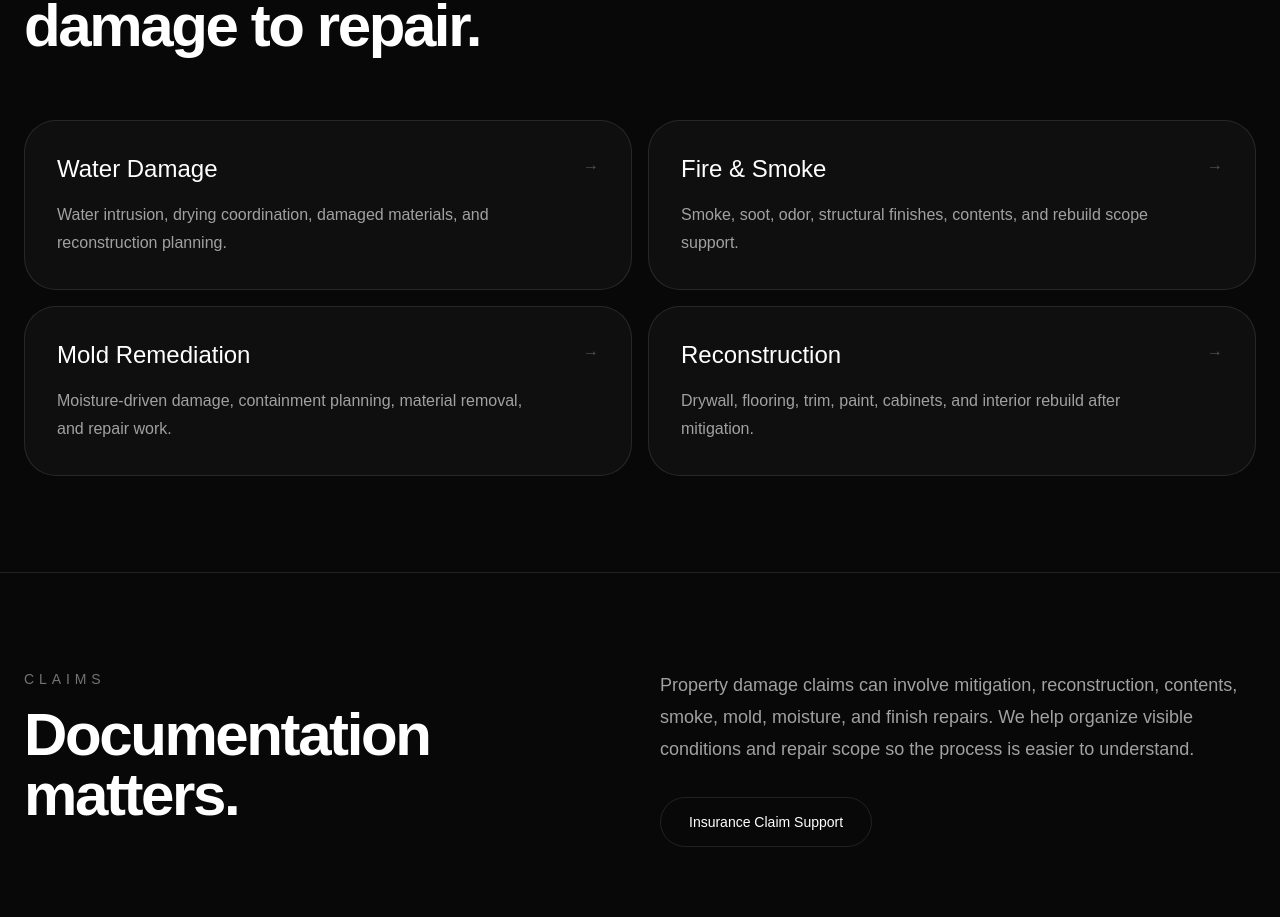
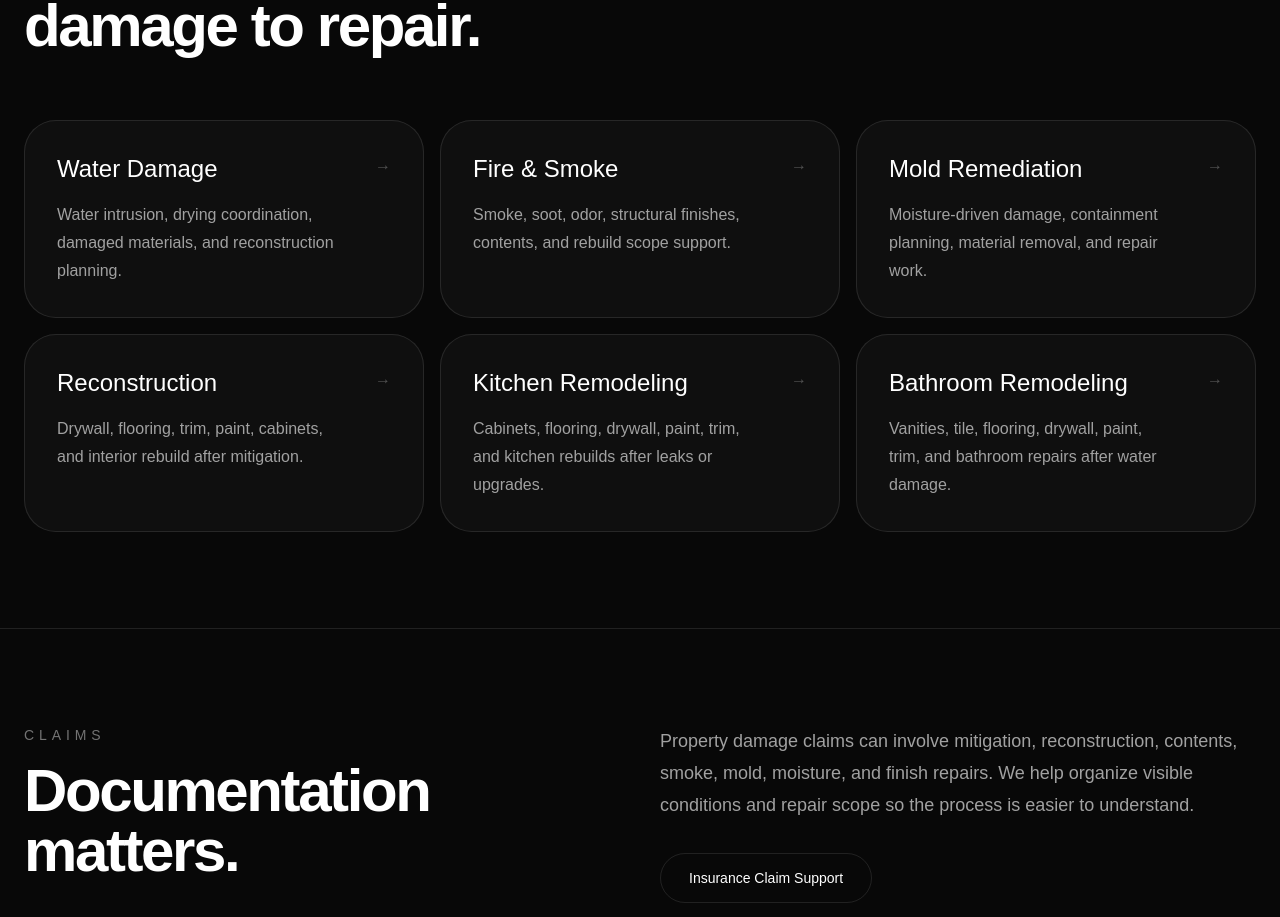
Before and after one commit to dmitzin-web/ona-restore, a Next.js app: page / in a window 1280 px wide. Shown: the part 1351-2268 px from the top of the page. Built offline with nearby package versions, Linux system fonts and the light colour scheme.

Commit message:
Improve homepage remodeling internal links

```diff
--- a/app/page.tsx
+++ b/app/page.tsx
@@ -28,6 +28,16 @@ const services = [
     title: 'Reconstruction',
     href: '/restoration/reconstruction',
     text: 'Drywall, flooring, trim, paint, cabinets, and interior rebuild after mitigation.',
+  },
+  {
+    title: 'Kitchen Remodeling',
+    href: '/kitchen-remodeling',
+    text: 'Cabinets, flooring, drywall, paint, trim, and kitchen rebuilds after leaks or upgrades.',
+  },
+  {
+    title: 'Bathroom Remodeling',
+    href: '/bathroom-remodeling',
+    text: 'Vanities, tile, flooring, drywall, paint, trim, and bathroom repairs after water damage.',
   },
 ]
 
@@ -104,7 +114,7 @@ export default function HomePage() {
             </h2>
           </div>
 
-          <div className="mt-16 grid gap-4 md:grid-cols-2">
+          <div className="mt-16 grid gap-4 md:grid-cols-2 xl:grid-cols-3">
             {services.map((service) => (
               <a
                 key={service.href}
```
